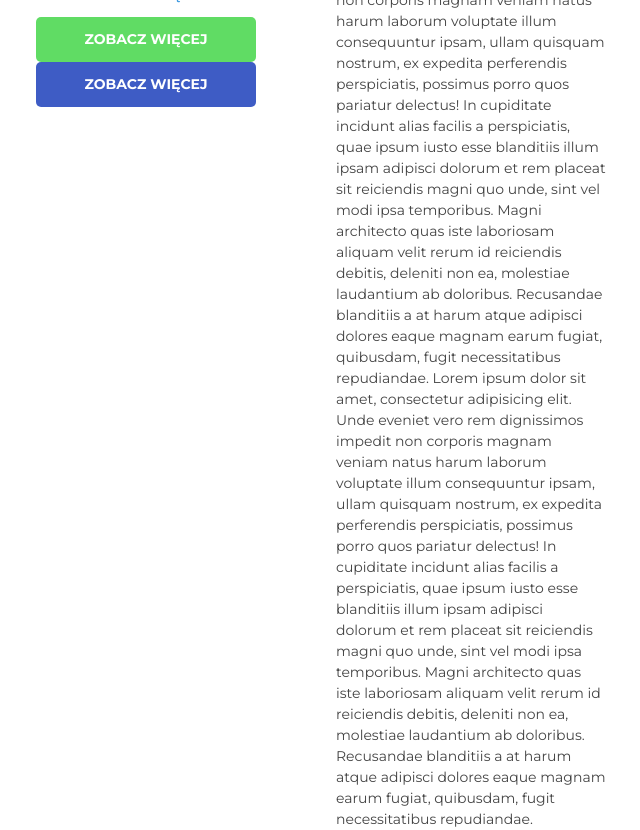
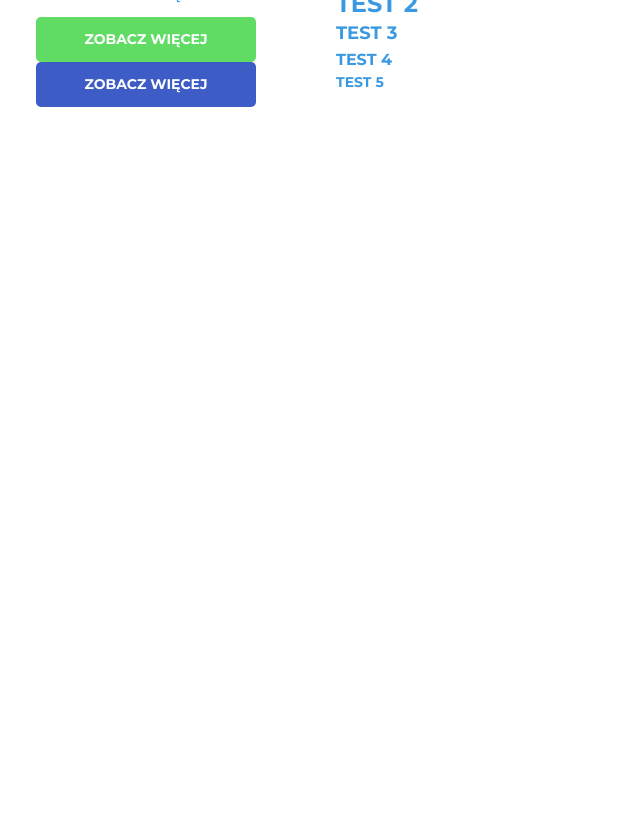
Before and after one commit to DawidKopicki/medical-website, a website: page index.html in a window 1280 px wide. Shown: the part 73-903 px from the top of the page, without its empty margins (19-659 px from the left). After the commit the page ends 800 px from the top, so only its background shows below. Drawn offline with Linux system fonts and the light colour scheme.

Commit message:
Header styling

```diff
--- a/dev-assets/06-components/_components.scss
+++ b/dev-assets/06-components/_components.scss
@@ -1 +1,2 @@
 @import '_btn.scss';
+@import '_heading.scss';
--- /dev/null
+++ b/dev-assets/06-components/_heading.scss
@@ -0,0 +1,41 @@
+.c-heading {
+	color: $blue-text;
+	line-height: $line-height-sm;
+	margin-bottom: $grid-base / 2;
+
+	&--level1 {
+		font-size: $font-size-2;
+
+		@include large-up {
+			font-size: $font-size-1;
+		}
+	}
+
+	&--level2 {
+		font-size: $font-size-3;
+
+		@include large-up {
+			font-size: $font-size-2;
+		}
+	}
+
+	&--level3 {
+		font-size: $font-size-3;
+	}
+
+	&--level4 {
+		font-size: $font-size-4;
+	}
+
+	&--level5 {
+		font-size: $font-size-5;
+	}
+
+	&--upper {
+		text-transform: uppercase;
+	}
+
+	&--white {
+		color: $white;
+	}
+}
--- a/index.html
+++ b/index.html
@@ -20,9 +20,11 @@
 			</div>
 
 			<div class="o-col o-col--md50 o-col--lg25" style="height: 400px; margin-bottom: 50px;">
-				<p>Lorem ipsum dolor sit amet, consectetur adipisicing elit. Unde eveniet vero rem dignissimos impedit non corporis magnam veniam natus harum laborum voluptate illum consequuntur ipsam, ullam quisquam nostrum, ex expedita perferendis perspiciatis, possimus porro quos pariatur delectus! In cupiditate incidunt alias facilis a perspiciatis, quae ipsum iusto esse blanditiis illum ipsam adipisci dolorum et rem placeat sit reiciendis magni quo unde, sint vel modi ipsa temporibus. Magni architecto quas iste laboriosam aliquam velit rerum id reiciendis debitis, deleniti non ea, molestiae laudantium ab doloribus. Recusandae blanditiis a at harum atque adipisci dolores eaque magnam earum fugiat, quibusdam, fugit necessitatibus repudiandae.
-
-				Lorem ipsum dolor sit amet, consectetur adipisicing elit. Unde eveniet vero rem dignissimos impedit non corporis magnam veniam natus harum laborum voluptate illum consequuntur ipsam, ullam quisquam nostrum, ex expedita perferendis perspiciatis, possimus porro quos pariatur delectus! In cupiditate incidunt alias facilis a perspiciatis, quae ipsum iusto esse blanditiis illum ipsam adipisci dolorum et rem placeat sit reiciendis magni quo unde, sint vel modi ipsa temporibus. Magni architecto quas iste laboriosam aliquam velit rerum id reiciendis debitis, deleniti non ea, molestiae laudantium ab doloribus. Recusandae blanditiis a at harum atque adipisci dolores eaque magnam earum fugiat, quibusdam, fugit necessitatibus repudiandae.</p>
+				<h1 class="c-heading c-heading--level1 c-heading--upper">Test 1</h1>
+				<h2 class="c-heading c-heading--level2 c-heading--upper">Test 2</h2>
+				<h3 class="c-heading c-heading--level3 c-heading--upper">Test 3</h3>
+				<h4 class="c-heading c-heading--level4 c-heading--upper">Test 4</h4>
+				<h5 class="c-heading c-heading--level5 c-heading--upper">Test 5</h5>
 			</div>
 		</div>
 	</div>
```
Also changed, not shown: prod-assets/style.css.
